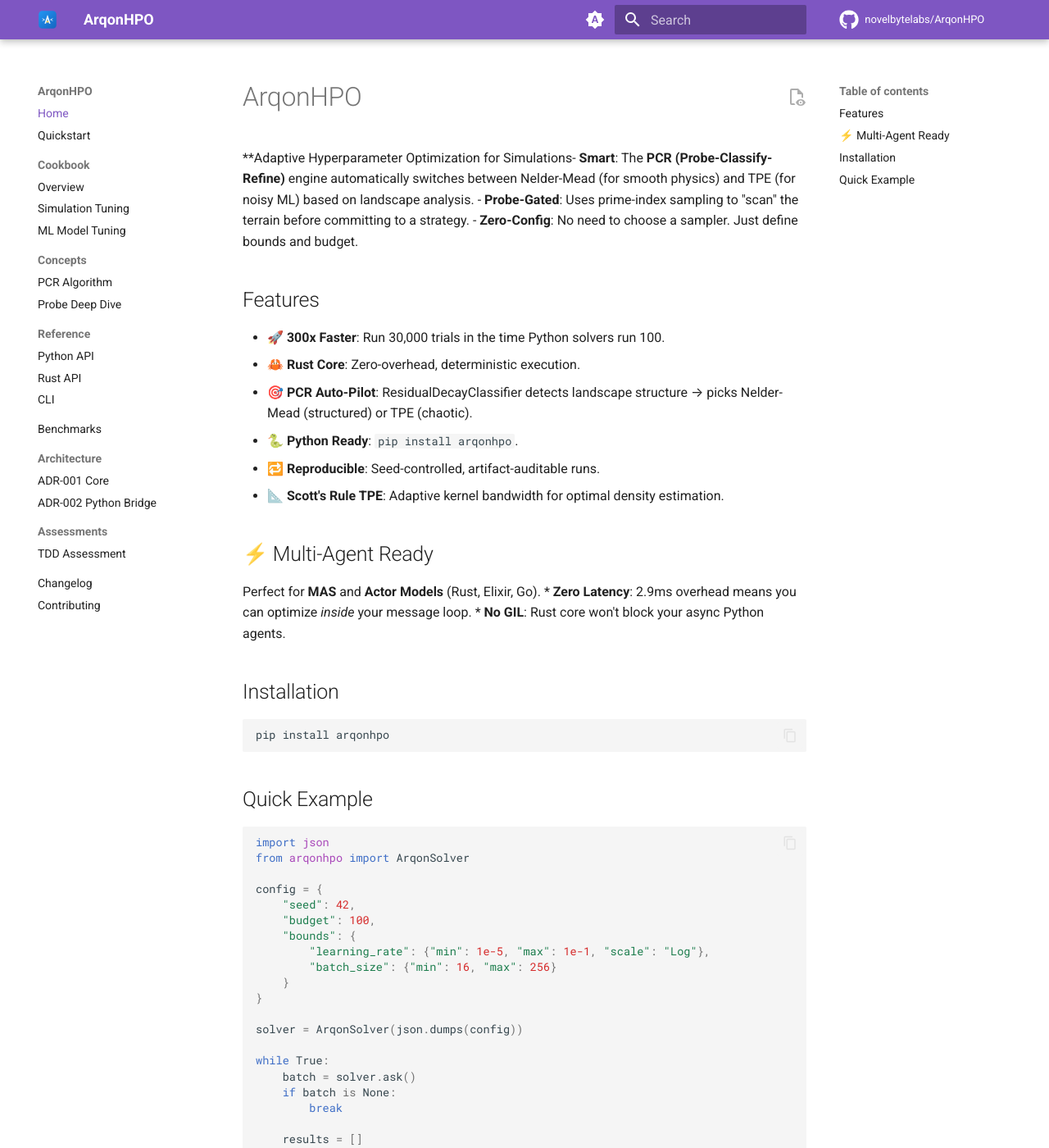
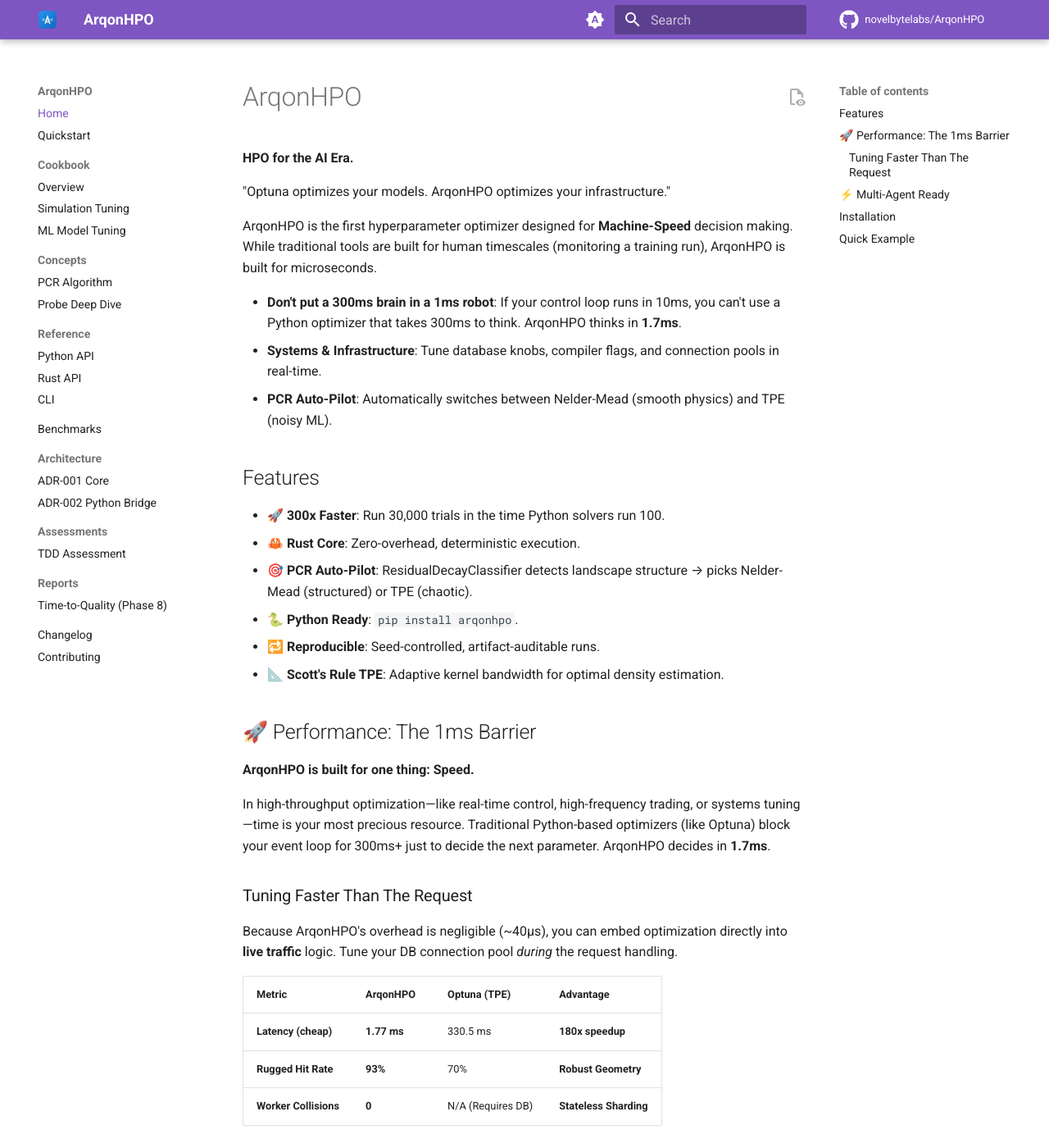
Before and after one commit to novelbytelabs/ArqonHPO, an MkDocs documentation site: the page built from docs/docs/index.md, in a window 1280 px wide and 1400 px high. Shown: the whole window at 82% size. Built offline with MkDocs 1.6.1 and Material for MkDocs 9.7.7, drawn with Linux system fonts in a browser that asks for light colours; comment, search, counter and statistics services are not loaded; some of the changed text lies outside the part shown.

Commit message:
feat: Add Phase 8 "Time-to-Quality" benchmark report and update documentation with performance metrics and graphs.

```diff
--- a/docs/docs/index.md
+++ b/docs/docs/index.md
@@ -1,8 +1,14 @@
 # ArqonHPO
 
-**Adaptive Hyperparameter Optimization for Simulations- **Smart**: The **PCR (Probe-Classify-Refine)** engine automatically switches between Nelder-Mead (for smooth physics) and TPE (for noisy ML) based on landscape analysis.
-- **Probe-Gated**: Uses prime-index sampling to "scan" the terrain before committing to a strategy.
-- **Zero-Config**: No need to choose a sampler. Just define bounds and budget.
+**HPO for the AI Era.**
+
+"Optuna optimizes your models. ArqonHPO optimizes your infrastructure."
+
+ArqonHPO is the first hyperparameter optimizer designed for **Machine-Speed** decision making. While traditional tools are built for human timescales (monitoring a training run), ArqonHPO is built for microseconds.
+
+- **Don't put a 300ms brain in a 1ms robot**: If your control loop runs in 10ms, you can't use a Python optimizer that takes 300ms to think. ArqonHPO thinks in **1.7ms**.
+- **Systems & Infrastructure**: Tune database knobs, compiler flags, and connection pools in real-time.
+- **PCR Auto-Pilot**: Automatically switches between Nelder-Mead (smooth physics) and TPE (noisy ML).
 
 ## Features
 
@@ -12,6 +18,27 @@
 - 🐍 **Python Ready**: `pip install arqonhpo`.
 - 🔁 **Reproducible**: Seed-controlled, artifact-auditable runs.
 - 📐 **Scott's Rule TPE**: Adaptive kernel bandwidth for optimal density estimation.
+
+
+## 🚀 Performance: The 1ms Barrier
+
+**ArqonHPO is built for one thing: Speed.**
+
+In high-throughput optimization—like real-time control, high-frequency trading, or systems tuning—time is your most precious resource. Traditional Python-based optimizers (like Optuna) block your event loop for 300ms+ just to decide the next parameter. ArqonHPO decides in **1.7ms**.
+
+### Tuning Faster Than The Request
+
+Because ArqonHPO's overhead is negligible (~40µs), you can embed optimization directly into **live traffic** logic. Tune your DB connection pool *during* the request handling.
+
+| Metric | ArqonHPO | Optuna (TPE) | Advantage |
+|--------|----------|--------------|-----------|
+| **Latency (cheap)** | **1.77 ms** | 330.5 ms | **180x speedup** |
+| **Rugged Hit Rate** | **93%** | 70% | **Robust Geometry** |
+| **Worker Collisions** | **0** | N/A (Requires DB) | **Stateless Sharding** |
+
+![Rastrigin Performance](reports/phase8/rastrigin_torus__cheap__best_vs_time.png)
+
+> **"Speed is Quality"** - By running 100x more trials in the same time window, ArqonHPO brute-forces complex landscapes that smarter-but-slower algorithms miss.
 
 ## ⚡ Multi-Agent Ready
 Perfect for **MAS** and **Actor Models** (Rust, Elixir, Go).
--- a/docs/mkdocs.yml
+++ b/docs/mkdocs.yml
@@ -71,6 +71,8 @@
       - "ADR-002 Python Bridge": adrs/002-python-bridge.md
   - Assessments:
       - "TDD Assessment": reports/TDD_ASSESSMENT_REPORT.md
+  - Reports:
+      - "Time-to-Quality (Phase 8)": reports/time_to_quality.md
   - Changelog: "changelog.md"
   - Contributing: contributing.md
 
```
Also changed, not shown: docs/docs/reports/time_to_quality.md (added, +97 -0 lines), README.md, docs/docs/reports/phase8/rastrigin_torus__cheap__best_vs_time.png (added), docs/docs/reports/phase8/rastrigin_torus__cheap__cdf_time_to_threshold.png (added), docs/docs/reports/phase8/rastrigin_torus__expensive_20ms__best_vs_time.png (added), docs/docs/reports/phase8/rastrigin_torus__expensive_20ms__cdf_time_to_threshold.png (added), docs/docs/reports/phase8/rosenbrock_smooth_shift__cheap__best_vs_time.png (added), docs/docs/reports/phase8/rosenbrock_smooth_shift__cheap__cdf_time_to_threshold.png (added), docs/docs/reports/phase8/rosenbrock_smooth_shift__expensive_20ms__best_vs_time.png (added), docs/docs/reports/phase8/rosenbrock_smooth_shift__expensive_20ms__cdf_time_to_threshold.png (added), docs/docs/reports/phase8/sphere_smooth_shift__cheap__best_vs_time.png (added), docs/docs/reports/phase8/sphere_smooth_shift__cheap__cdf_time_to_threshold.png (added), docs/docs/reports/phase8/sphere_smooth_shift__expensive_20ms__best_vs_time.png (added), docs/docs/reports/phase8/sphere_smooth_shift__expensive_20ms__cdf_time_to_threshold.png (added).
